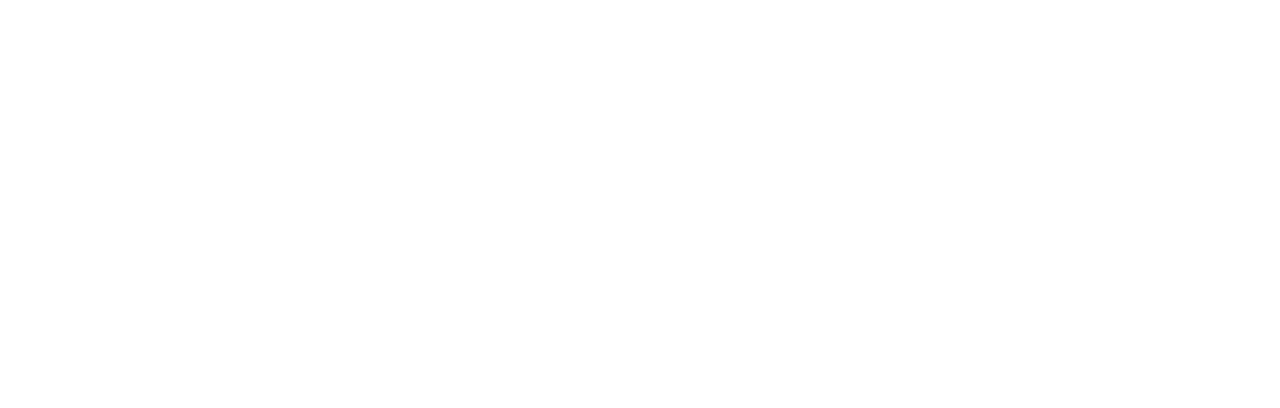
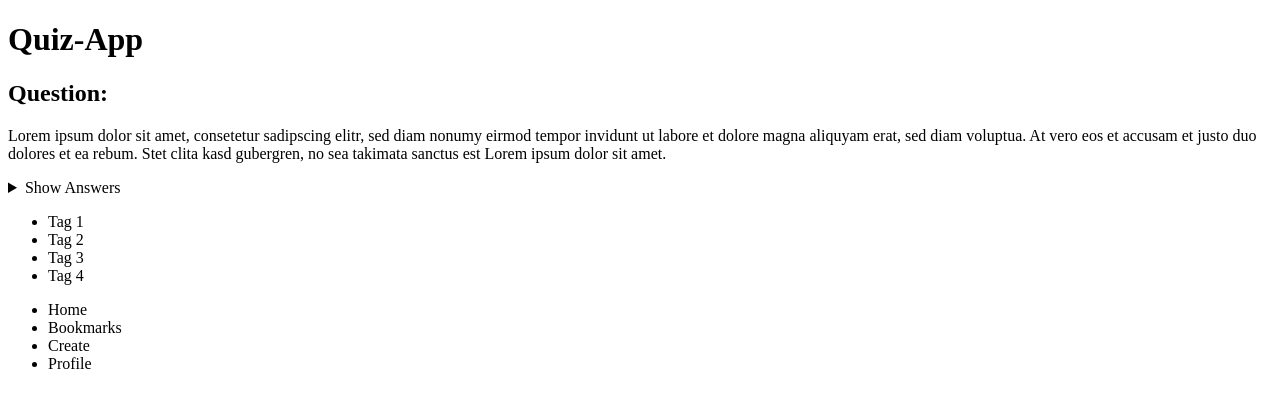
Before and after one commit to celinevo/quiz-app, a website: page index.html in a window 1280 px wide. Drawn offline with Linux system fonts and the light colour scheme.

Commit message:
Added basic HTML

```diff
--- a/index.html
+++ b/index.html
@@ -7,5 +7,43 @@
     <title>Document</title>
     <link rel="stylesheet" href="./styles/index.css" />
   </head>
-  <body></body>
+  <body>
+    <header>
+      <h1>Quiz-App</h1>
+    </header>
+
+    <main>
+      <article>
+        <h2>Question:</h2>
+        <p>
+          Lorem ipsum dolor sit amet, consetetur sadipscing elitr, sed diam
+          nonumy eirmod tempor invidunt ut labore et dolore magna aliquyam erat,
+          sed diam voluptua. At vero eos et accusam et justo duo dolores et ea
+          rebum. Stet clita kasd gubergren, no sea takimata sanctus est Lorem
+          ipsum dolor sit amet.
+        </p>
+        <details>
+          <summary>Show Answers</summary>
+          Lorem ipsum dolor sit amet, consetetur sadipscing elitr.
+        </details>
+        <ul>
+          <li>Tag 1</li>
+          <li>Tag 2</li>
+          <li>Tag 3</li>
+          <li>Tag 4</li>
+        </ul>
+      </article>
+    </main>
+
+    <footer>
+      <nav>
+        <ul>
+          <li><a href="./index.html"></a> Home</li>
+          <li><a href=""></a> Bookmarks</li>
+          <li><a href=""></a> Create</li>
+          <li><a href=""></a> Profile</li>
+        </ul>
+      </nav>
+    </footer>
+  </body>
 </html>
```
